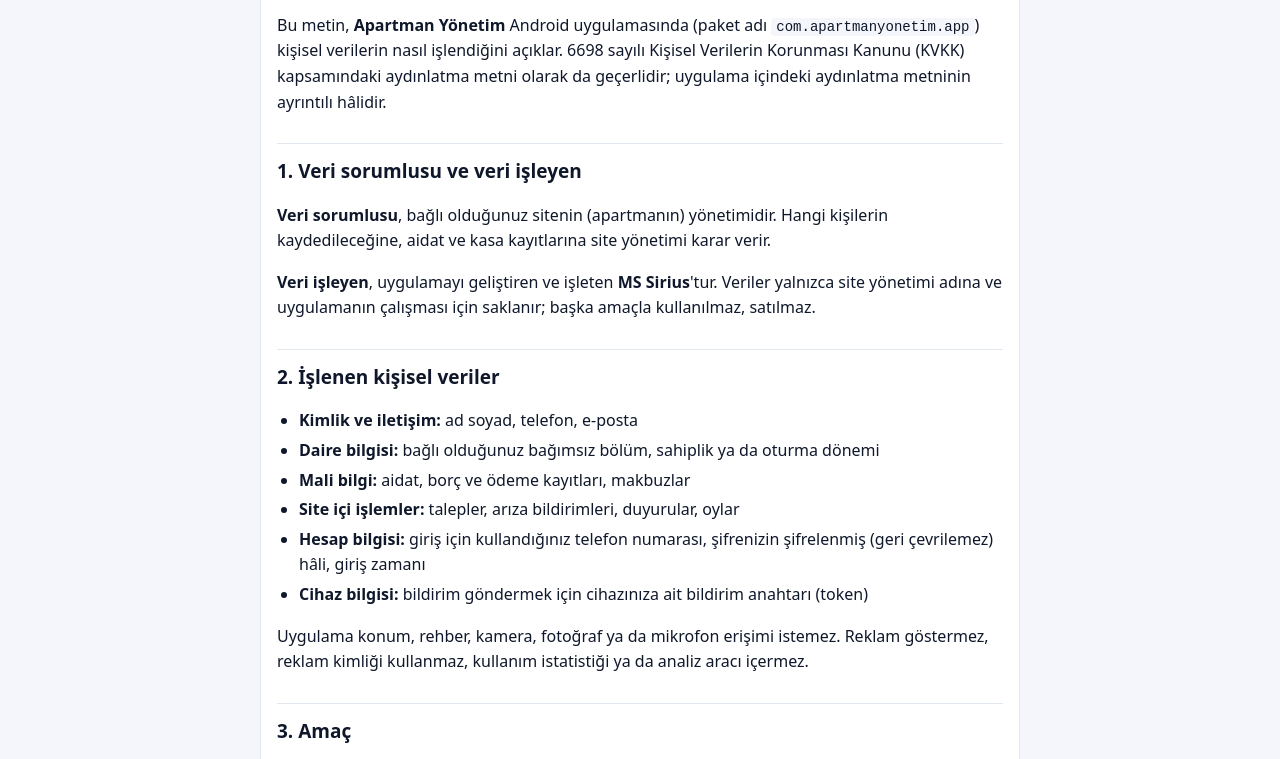
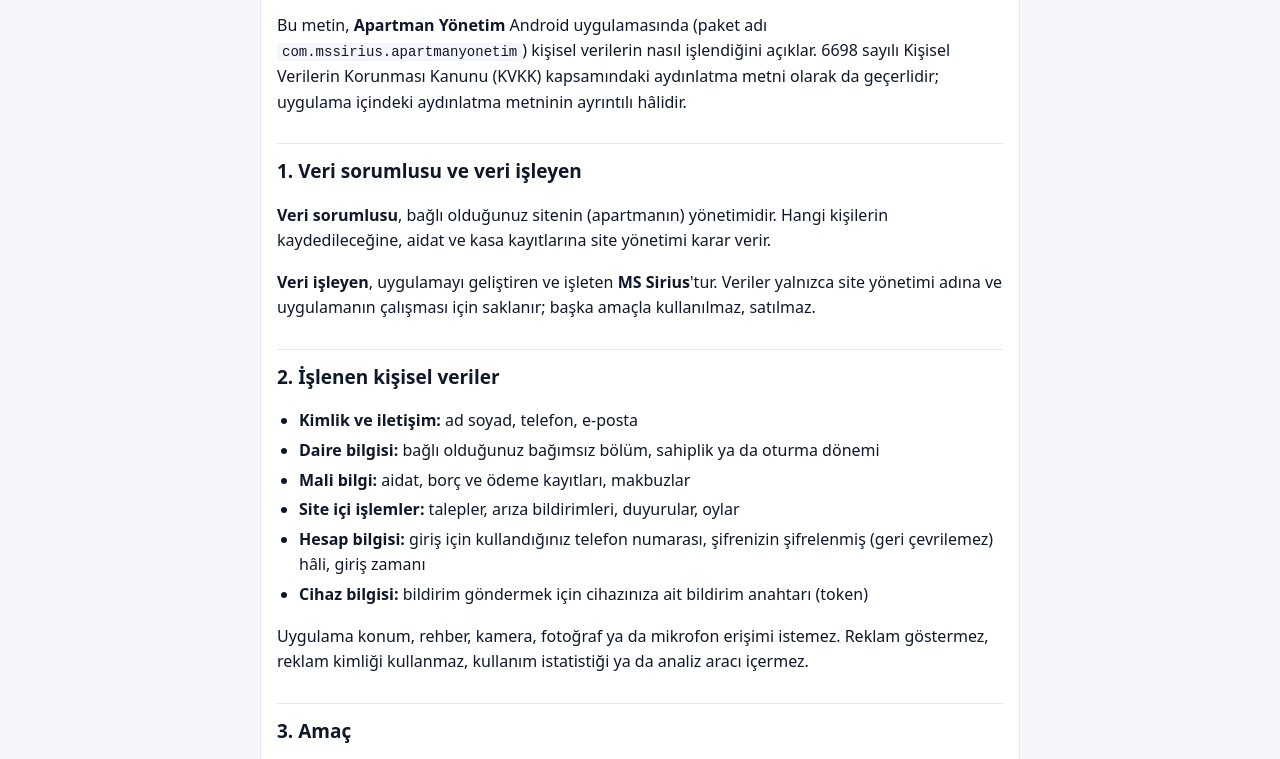
Before and after one commit to MS-sirius/apartman-yonetim-site, a plain HTML site: page gizlilik.html in a window 1280 px wide. Shown: the part 135-894 px from the top of the page. Drawn offline with Linux system fonts and the light colour scheme.

Commit message:
Paket adı com.mssirius.apartmanyonetim
Co-Authored-By: Claude Opus 5.5 <noreply@anthropic.com>

```diff
--- a/gizlilik.html
+++ b/gizlilik.html
@@ -20,7 +20,7 @@
   <h1>Gizlilik Politikası</h1>
   <p class="meta">Sürüm 1 · Yürürlük tarihi: 16 Kasım 2026</p>
 
-  <p>Bu metin, <b>Apartman Yönetim</b> Android uygulamasında (paket adı <code>com.apartmanyonetim.app</code>)
+  <p>Bu metin, <b>Apartman Yönetim</b> Android uygulamasında (paket adı <code>com.mssirius.apartmanyonetim</code>)
   kişisel verilerin nasıl işlendiğini açıklar. 6698 sayılı Kişisel Verilerin Korunması Kanunu (KVKK) kapsamındaki
   aydınlatma metni olarak da geçerlidir; uygulama içindeki aydınlatma metninin ayrıntılı hâlidir.</p>
 
```
